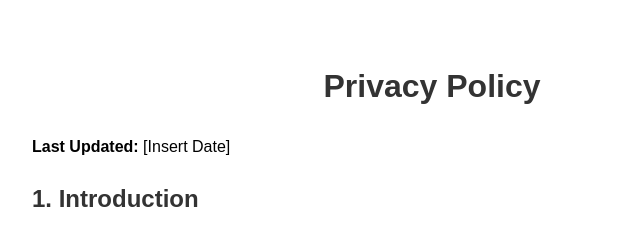
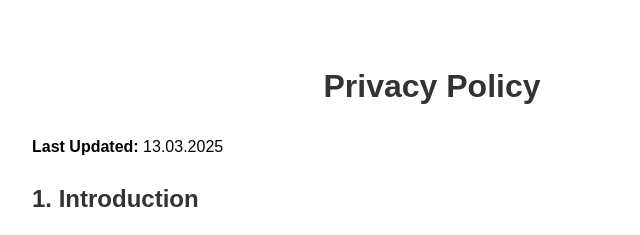
Before and after one commit to subhiksha1303/privacy-policy, a plain HTML site: page index.html in a window 1280 px wide. Shown: the top 235 px of the page, 208-848 px from the left. Drawn offline with Linux system fonts and the light colour scheme.

Commit message:
Update index.html

```diff
--- a/index.html
+++ b/index.html
@@ -12,7 +12,7 @@
 </head>
 <body>
     <h1>Privacy Policy</h1>
-    <p><strong>Last Updated:</strong> [Insert Date]</p>
+    <p><strong>Last Updated:</strong> 13.03.2025</p>
 
     <h2>1. Introduction</h2>
     <p>Welcome to BiasChecker! Your privacy is critically important to us. This Privacy Policy explains how we collect, use, disclose, and safeguard your information when you use our Chrome extension (<strong>BiasChecker</strong>).</p>
```
